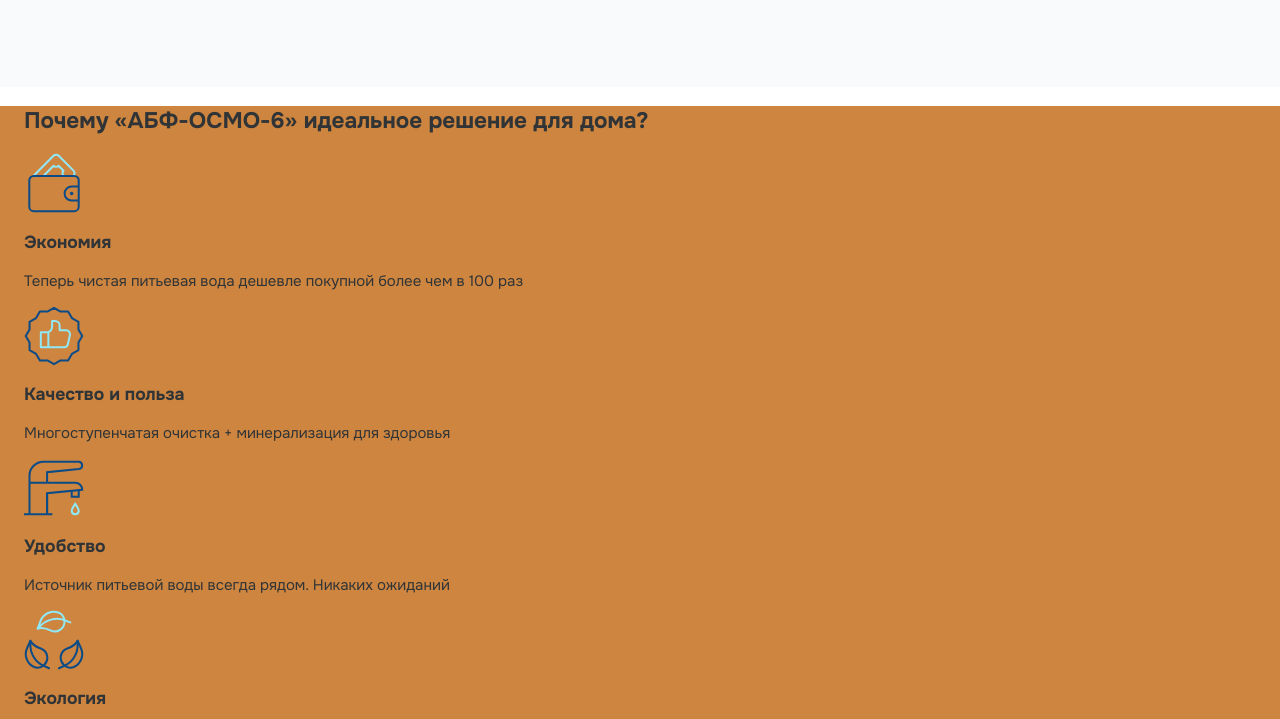
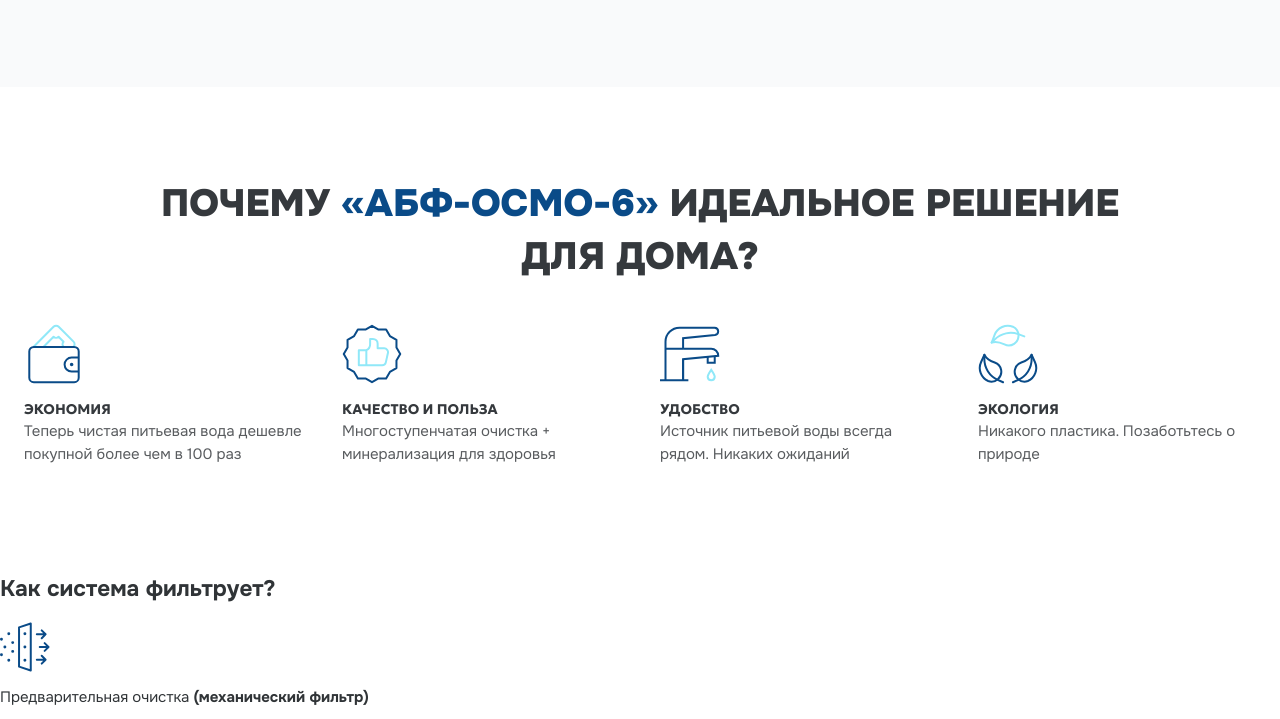
Before and after one commit to ministrov/waterdel-newest, a website built with Vite: page index.html in a window 1280 px wide. Shown: the part 2185-2904 px from the top of the page. Built offline with nearby package versions, Linux system fonts and the light colour scheme; files whose address does not match are found by name.

Commit message:
feat: start and end up creating a desktop styling for advantages section

```diff
--- a/index.html
+++ b/index.html
@@ -366,28 +366,37 @@
 
     <section id="pros" class="page__advantages advantages">
       <div class="container">
-        <h2 class="advantages__title">Почему <span>«АБФ-ОСМО-6»</span> идеальное решение для дома?</h2>
+        <h2 class="advantages__title">Почему <span class="advantages__title-highlighted">«АБФ-ОСМО-6»</span> идеальное
+          решение для дома?</h2>
 
         <ul class="advantages__list">
           <li class="advantages__item">
             <img class="advantages__item-img" src="icons/advantages-icon-1.svg" width="60" height="60" alt="">
+            <div class="advantages__item-content">
               <h3 class="advantages__item-subtitle">Экономия</h3>
               <p class="advantages__item-text">Теперь чистая питьевая вода дешевле покупной более чем в 100 раз</p>
+            </div>
           </li>
           <li class="advantages__item">
             <img class="advantages__item-img" src="icons/advantages-icon-2.svg" width="60" height="60" alt="">
+            <div class="advantages__item-content">
               <h3 class="advantages__item-subtitle">Качество и польза</h3>
               <p class="advantages__item-text">Многоступенчатая очистка + минерализация для здоровья</p>
+            </div>
           </li>
           <li class="advantages__item">
             <img class="advantages__item-img" src="icons/advantages-icon-3.svg" width="60" height="60" alt="">
+            <div class="advantages__item-content">
               <h3 class="advantages__item-subtitle">Удобство</h3>
               <p class="advantages__item-text">Источник питьевой воды всегда рядом. Никаких ожиданий</p>
+            </div>
           </li>
           <li class="advantages__item">
             <img class="advantages__item-img" src="icons/advantages-icon-4.svg" width="60" height="60" alt="">
+            <div class="advantages__item-content">
               <h3 class="advantages__item-subtitle">Экология</h3>
               <p class="advantages__item-text">Никакого пластика. Позаботьтесь о природе</p>
+            </div>
           </li>
         </ul>
       </div>
--- a/src/style.css
+++ b/src/style.css
@@ -830,7 +830,63 @@ body {
 /* Advantages */
 
 .advantages {
-  background-color: peru;
+  padding: 90px 0;
+}
+
+.advantages__title {
+  max-width: 1020px;
+  margin: 0;
+  margin-bottom: 40px;
+  margin-left: auto;
+  margin-right: auto;
+  font-family: var(--ff-headers);
+  font-size: 38px;
+  font-weight: 900;
+  line-height: 1.4;
+  color: #35393D;
+  text-align: center;
+  text-transform: uppercase;
+}
+
+.advantages__title-highlighted {
+  color: var(--accent-blue);
+}
+
+.advantages__list {
+  display: flex;
+  flex-wrap: wrap;
+  gap: 40px;
+}
+
+.advantages__item {
+  flex: 1 1 calc((100% - 120px) / 4);
+  display: flex;
+  flex-direction: column;
+  gap: 15px;
+}
+
+.advantages__item-img {
+  flex-shrink: 0;
+  width: 60px;
+  aspect-ratio: 1 / 1;
+  object-fit: contain;
+}
+
+.advantages__item-subtitle {
+  margin: 0;
+  font-family: var(--primary-font);
+  font-size: 14px;
+  font-weight: 700;
+  line-height: 1.5;
+  color: #35393D;
+  text-transform: uppercase;
+}
+
+.advantages__item-text {
+  margin: 0;
+  font-size: 15px;
+  line-height: 1.54;
+  color: #595C5F;
 }
 
 /* Footer */
```
Lines whose indentation alone changed are shown as unchanged.
